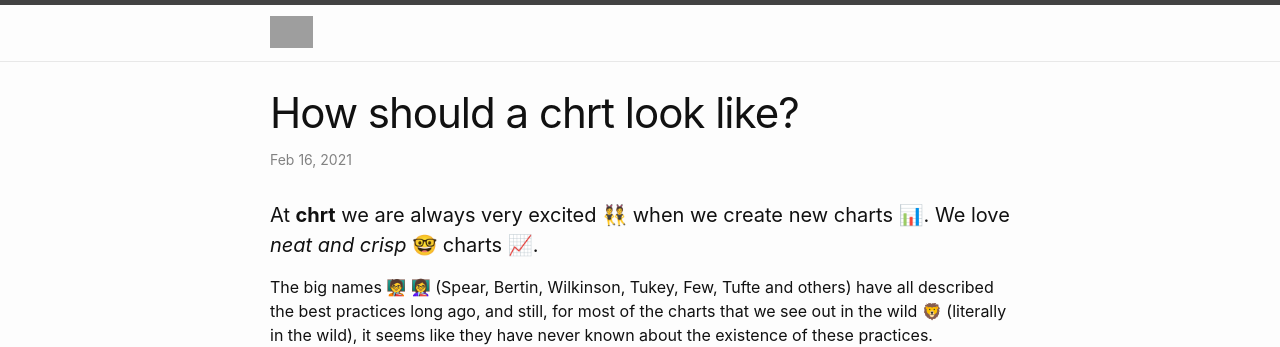
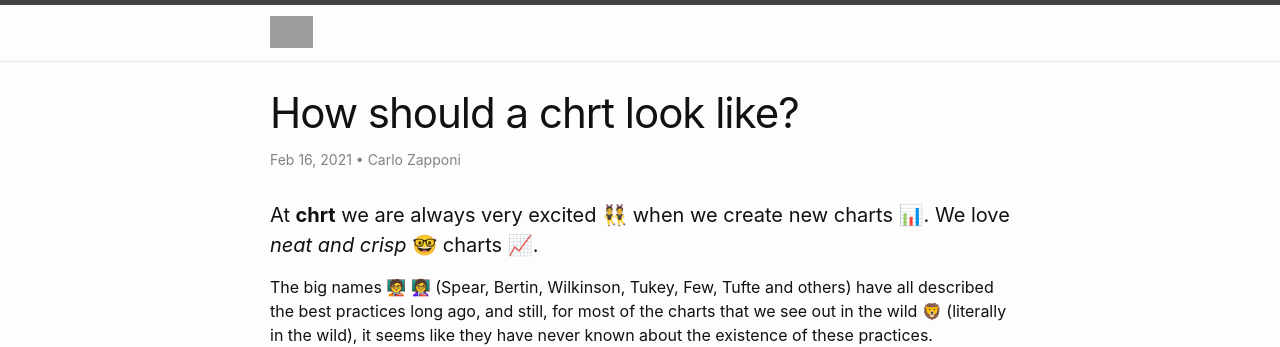
Before and after one commit to chrt-io/blog, a Jekyll site: the page built from _posts/2021-02-16-how-should-a-chrt-look-like.md, in a window 1280 px wide, cut to the strip 0-347 px from the top of the page. Built offline with Jekyll 4.4.1, drawn with Linux system fonts in a browser that asks for light colours; grey boxes are pictures that could not be loaded.

Commit message:
Update from Forestry.io Simone Lippolis updated _posts/2021-02-16-how-should-a-chrt-look-like.md

```diff
--- a/_posts/2021-02-16-how-should-a-chrt-look-like.md
+++ b/_posts/2021-02-16-how-should-a-chrt-look-like.md
@@ -1,8 +1,9 @@
 ---
 layout: post
 title: How should a chrt look like?
-date: 2021-02-16 00:00:00 +0000
+date: 2021-02-16T00:00:00.000+00:00
 categories: ''
+author: Carlo Zapponi
 
 ---
 #### At **chrt** we are always very excited 👯 when we create new charts 📊. We love _neat and crisp_ 🤓 charts 📈.
```
Also changed, not shown: .forestry/front_matter/templates/simple-post.yml.
